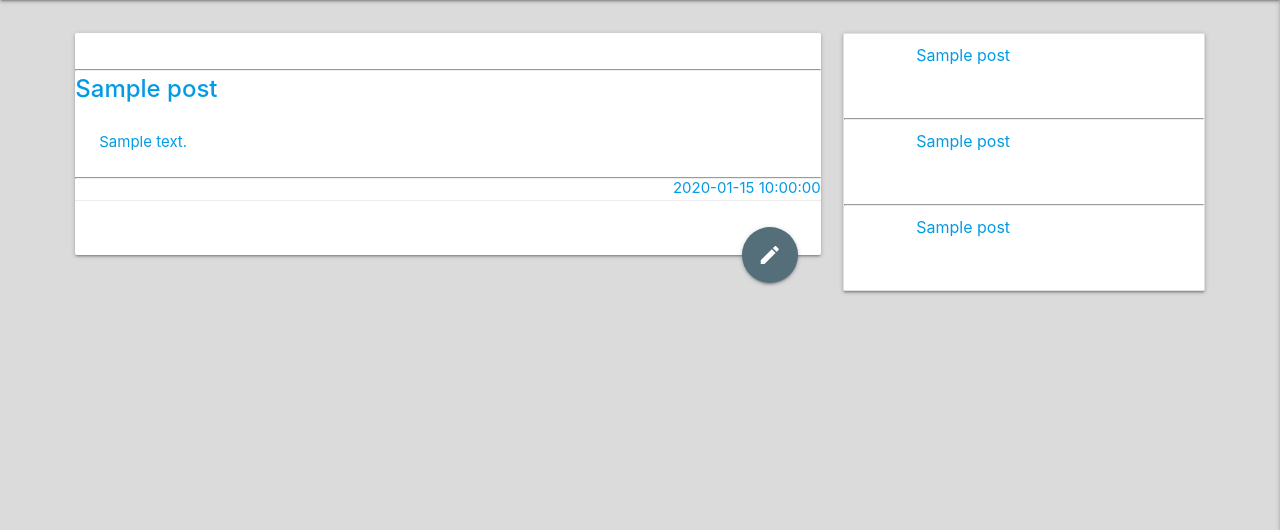
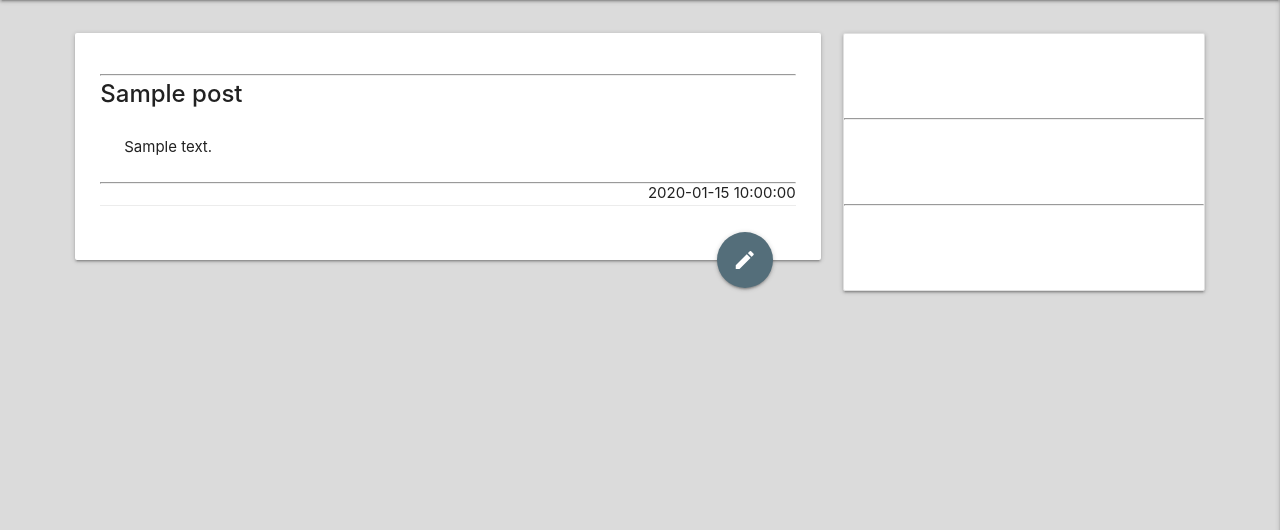
Before and after one commit to Kpokc/bouquet, a Flask app: page / in a window 1280 px wide. Shown: the part 64-594 px from the top of the page. Run offline with Flask 2, Linux system fonts and the light colour scheme; the visitor is signed in with stand-in values (Sample User, id 1); a database or web service that is not in the repository returns one stand-in record (values such as "Sample title"); some libraries are stand-ins or nearby versions.

Commit message:
Main page - large screen styling

```diff
--- a/app.py
+++ b/app.py
@@ -102,6 +102,13 @@ def read_post(post_id):
     likes = list(mongo.db.likes.find())
     comments = list(mongo.db.comments.find())
 
+    for comment in comments:
+        # (nl to br) replace new line with page break
+        comment["comment"] = comment["comment"].replace('\n', '<br />')
+        # \t to tab (8 spaces)
+        tab = "&nbsp;" * 8
+        comment["comment"] = comment["comment"].replace('\t', tab)
+
     most_liked_post = []
     i = 0
     for post in posts:
@@ -148,7 +155,6 @@ def read_post(post_id):
 
     categories = list(mongo.db.categories.find())
     users = list(mongo.db.user.find())
-    comments = list(mongo.db.comments.find())
     dislikes = list(mongo.db.dislikes.find())
     pinned = list(mongo.db.pinned.find())
     return render_template("read_post.html", posts=posts, post_to_read=post_to_read, categories=categories, users=users, comments=comments, likes=likes, dislikes=dislikes, pinned=pinned,
@@ -489,6 +495,7 @@ def edit_comment(comment_id):
         old_comment = mongo.db.comments.find_one(
             {"_id": ObjectId(comment_id) }
         )
+
         comment = ({
             "user_id": str(user_id["_id"]),
             "post_id": old_comment["post_id"],
--- a/static/css/style.css
+++ b/static/css/style.css
@@ -7,6 +7,10 @@
 
 body {
   background-color: rgba(167, 167, 167, 0.4);
+}
+
+a {
+  color: inherit;
 }
 
 .top-main-menu {
@@ -53,8 +57,49 @@ nav ul li {
   word-break: break-word;
 }
 
+.card.horizontal {
+  margin-bottom: 40px;
+}
+
+.card.horizontal .card-image {
+  max-width: 80%;
+  padding-left: 25px;
+  padding-top: 10px;
+}
+
+.card-img {
+  width: 100px;
+}
+
+.card.horizontal .card-stacked {
+  padding-top: 5px;
+  padding-right: 25px;
+}
+
+.active-btn {
+  background-color: #1a73e8 !important;
+}
+
+.not-pinned {
+  -webkit-transform: rotate(45deg);
+          transform: rotate(45deg);
+}
+
 .dislike-hand {
   -webkit-transform: rotateY(180deg);
           transform: rotateY(180deg);
 }
+
+.collection .collection-item.avatar {
+  padding-left: 20px;
+}
+
+.padding-removed {
+  padding-bottom: none !important;
+}
+
+.recomended-title p {
+  padding-top: 5px;
+  padding-left: 10px;
+}
 /*# sourceMappingURL=style.css.map */
--- a/static/css/style.scss
+++ b/static/css/style.scss
@@ -6,6 +6,10 @@
 
 body {
     background-color: rgba(167, 167, 167, 0.4);
+}
+
+a {
+    color: inherit;
 }
 
 // Top Menu to Center *
@@ -51,11 +55,56 @@ nav ul li {
     color: #37474f;
 }
 
+// Post push down
 .card, .horizontal, .hoverable {
     word-break: break-word;
+}
+
+.card.horizontal {
+    margin-bottom: 40px;
+}
+
+// Category image
+.card.horizontal .card-image {
+    max-width: 80%;
+    padding-left: 25px;
+    padding-top: 10px;
+}
+
+.card-img {
+    width: 100px;
+}
+
+.card.horizontal .card-stacked {
+    padding-top: 5px;
+    padding-right: 25px;
+}
+
+// if post or comment liked / disliked / pinned
+.active-btn {
+    background-color: #1a73e8 !important;
+}
+
+// Pinned button
+.not-pinned {
+    transform: rotate(45deg);
 }
 
 // Dislike hand rotate
 .dislike-hand {
     transform: rotateY(180deg);
 }
+
+// Aside section - three posts
+.collection .collection-item.avatar {
+    padding-left: 20px;
+}
+
+.padding-removed {
+    padding-bottom: none !important;
+}
+
+.recomended-title p {
+    padding-top: 5px;
+    padding-left: 10px;
+}
--- a/templates/aside.html
+++ b/templates/aside.html
@@ -6,19 +6,37 @@
                 {% if post._id|string == most_liked %}
                     <a href="{{ url_for('read_post', post_id=post._id) }}" class="{{post._id|string}}">
                         <li class="collection-item avatar hoverable">
+                            <div class="row" style="margin-bottom: 0px;">
                                 {% for category in categories %}
                                     {% if post.category == category._id|string %}
+                                        <div class="col l3 m3 s3">
                                             <img src="{{ category.img_src }}" alt="{{ category.title }}"/>
-                                {% endif %}
-                            {% endfor %}
+                                        </div>
+                                        <div class="recomended-title">
+                                            <div class="col l9 m9 s9">
+                                                <p>
+                                                    <span class="title" style="text-transform: uppercase;"><small>{{ category.title }}</small></span>
+                                                <p>
+                                            </div>
+                                            <div class="col l9 m9 s9">
+                                                <p>
                                                     <span class="title">{{ post.title }}</span>
+                                                </p>
+                                            </div>
+                                            <div class="col l9 m9 s9">
                                                 {% for user in users %}
                                                     {% if user._id|string == post.user_id %}
-                                    <p>{{ user.username }}
-                                        {{ post.date }}
+                                                        <p>
+                                                            {{ user.username }} {{ post.date }}
                                                         </p>
                                                     {% endif %}
                                                 {% endfor %}
+                                            </div>
+                                        </div>
+                                    {% endif %}
+                                {% endfor %}
+
+                            </div>
                         </li>
                     </a>
                 {% endif %}
@@ -29,19 +47,36 @@
                 {% if post._id|string == most_commented %}
                     <a href="{{ url_for('read_post', post_id=post._id) }}" class="{{post._id|string}}">
                         <li class="collection-item avatar hoverable">
+                            <div class="row" style="margin-bottom: 0px;">
                                 {% for category in categories %}
                                     {% if post.category == category._id|string %}
+                                        <div class="col l3 m3 s3">
                                             <img src="{{ category.img_src }}" alt="{{ category.title }}"/>
-                                {% endif %}
-                            {% endfor %}
+                                        </div>
+                                        <div class="recomended-title">
+                                            <div class="col l9 m9 s9">
+                                                <p>
+                                                    <span class="title" style="text-transform: uppercase;"><small>{{ category.title }}</small></span>
+                                                </p>
+                                            </div>
+                                            <div class="col l9 m9 s9">
+                                                <p>
                                                     <span class="title">{{ post.title }}</span>
+                                                </p>
+                                            </div>
+                                            <div class="col l9 m9 s9">
                                                 {% for user in users %}
                                                     {% if user._id|string == post.user_id %}
-                                    <p>{{ user.username }}
-                                        {{ post.date }}
+                                                        <p>
+                                                            {{ user.username }} {{ post.date }}
                                                         </p>
                                                     {% endif %}
                                                 {% endfor %}
+                                            </div>
+                                        </div>
+                                    {% endif %}
+                                {% endfor %}
+                            </div>
                         </li>
                     </a>
                 {% endif %}
@@ -52,19 +87,36 @@
                 {% if post._id|string == random_post %}
                     <a href="{{ url_for('read_post', post_id=post._id) }}" class="{{post._id|string}}">
                         <li class="collection-item avatar hoverable">
+                            <div class="row" style="margin-bottom: 0px;">
                                 {% for category in categories %}
                                     {% if post.category == category._id|string %}
+                                        <div class="col l3 m3 s3">
                                             <img src="{{ category.img_src }}" alt="{{ category.title }}"/>
-                                {% endif %}
-                            {% endfor %}
+                                        </div>
+                                        <div class="recomended-title">
+                                            <div class="col l9 m9 s9">
+                                                <p>
+                                                    <span class="title" style="text-transform: uppercase;"><small>{{ category.title }}</small></span>
+                                                </p>
+                                            </div>
+                                            <div class="col l9 m9 s9">
+                                                <p>
                                                     <span class="title">{{ post.title }}</span>
+                                                </p>
+                                            </div>
+                                            <div class="col l9 m9 s9">
                                                 {% for user in users %}
                                                     {% if user._id|string == post.user_id %}
-                                    <p>{{ user.username }}
-                                        {{ post.date }}
+                                                        <p>
+                                                        {{ user.username }} {{ post.date }}
                                                         </p>
                                                     {% endif %}
                                                 {% endfor %}
+                                            </div>
+                                        </div>
+                                    {% endif %}
+                                {% endfor %}
+                            </div>
                         </li>
                     </a>
                 {% endif %}
--- a/templates/cards.html
+++ b/templates/cards.html
@@ -13,7 +13,7 @@
 
                 {% for category in categories %}
                     {% if post.category == category._id|string %}
-                        <img src="{{ category.img_src }}" alt="{{ category.title }}"/>
+                        <img src="{{ category.img_src }}" alt="{{ category.title }}" class="card-img"/>
                     {% endif %}
                 {% endfor %}
 
@@ -49,9 +49,9 @@
                         {% if user._id|string == post.user_id %}
                             {% if user.username == session.user %}
                                 <!-- Edit Post -->
-                                <a href="{{ url_for('edit_post', post_id=post._id) }}" class="waves-effect waves-light btn-small blue-grey darken-1">Edit Post</a>
+                                <a href="{{ url_for('edit_post', post_id=post._id) }}" class="top-menu waves-effect waves-light btn-small blue-grey darken-1">Edit Post</a>
                                 <!-- Delete Post Modal -->
-                                <a class="waves-effect waves-light btn-small blue-grey darken-1 modal-trigger" href="#modal1">Delete Post</a>
+                                <a class="top-menu waves-effect waves-light btn-small blue-grey darken-1 modal-trigger" href="#modal1">Delete Post</a>
                                 <div id="modal1" class="modal">
                                     <div class="modal-content">
                                     <h5>Delete Post?</h5>
@@ -68,7 +68,7 @@
 
                     <!-- red action button -->
                     <div class="fixed-action-btn">
-                        <a class="btn-floating btn-large waves-effect waves-light btn blue-grey darken-1">
+                        <a class="top-menu btn-floating btn-large waves-effect waves-light btn blue-grey darken-1">
                             <i class="large material-icons">mode_edit</i>
                         </a>
                         <ul>
@@ -82,15 +82,15 @@
                                     <!-- sned request to check if user had pinned this post  -->
                                     {% if liked | check_like == "ok" %}
                                         <!-- Like -->
-                                        <li><a href="{{ url_for('like', post_id=post._id ) }}" class="btn-floating waves-effect waves-light btn red darken-1"><i class="far fa-thumbs-up like-hand"></i></a></li>
+                                        <li><a href="{{ url_for('like', post_id=post._id ) }}" class="active-btn btn-floating waves-effect waves-light btn"><i class="far fa-thumbs-up like-hand"></i></a></li>
                                     {% else %}
                                        <!-- Like -->
-                                        <li><a href="{{ url_for('like', post_id=post._id ) }}" class="btn-floating waves-effect waves-light btn blue-grey darken-1"><i class="far fa-thumbs-up like-hand"></i></a></li>
+                                        <li><a href="{{ url_for('like', post_id=post._id ) }}" class="top-menu btn-floating waves-effect waves-light btn blue-grey darken-1"><i class="far fa-thumbs-up like-hand"></i></a></li>
                                     {% endif%}
 
                                 {% else %}
                                     <!-- Like -->
-                                    <li><a href="{{ url_for('like', post_id=post._id ) }}" class="btn-floating waves-effect waves-light btn blue-grey darken-1"><i class="far fa-thumbs-up like-hand"></i></a></li>
+                                    <li><a href="{{ url_for('like', post_id=post._id ) }}" class="top-menu btn-floating waves-effect waves-light btn blue-grey darken-1"><i class="far fa-thumbs-up like-hand"></i></a></li>
                                 {% endif%}
 
 
@@ -102,15 +102,15 @@
                                     <!-- sned request to check if user had pinned this post  -->
                                     {% if disliked | check_dislike == "ok" %}
                                         <!-- Dislike -->
-                                        <li><a href="{{ url_for('dislike', post_id=post._id) }}" class="btn-floating waves-effect waves-light btn red darken-1"><i class="far fa-thumbs-down dislike-hand"></i></a></li>
+                                        <li><a href="{{ url_for('dislike', post_id=post._id) }}" class="active-btn btn-floating waves-effect waves-light btn"><i class="far fa-thumbs-down dislike-hand"></i></a></li>
                                     {% else %}
                                        <!-- Dislike -->
-                                        <li><a href="{{ url_for('dislike', post_id=post._id) }}" class="btn-floating waves-effect waves-light btn blue-grey darken-1"><i class="far fa-thumbs-down dislike-hand"></i></a></li>
+                                        <li><a href="{{ url_for('dislike', post_id=post._id) }}" class="top-menu btn-floating waves-effect waves-light btn blue-grey darken-1"><i class="far fa-thumbs-down dislike-hand"></i></a></li>
                                     {% endif%}
 
                                 {% else %}
                                     <!-- Dislike -->
-                                    <li><a href="{{ url_for('dislike', post_id=post._id) }}" class="btn-floating waves-effect waves-light btn blue-grey darken-1"><i class="far fa-thumbs-down dislike-hand"></i></a></li>
+                                    <li><a href="{{ url_for('dislike', post_id=post._id) }}" class="top-menu btn-floating waves-effect waves-light btn blue-grey darken-1"><i class="far fa-thumbs-down dislike-hand"></i></a></li>
                                 {% endif%}
 
 
@@ -122,22 +122,22 @@
                                     <!-- sned request to check if user had pinned this post  -->
                                     {% if pinpost | check_pin == "ok" %}
                                         <!-- Pin/Unpin -->
-                                    <li><a href="{{ url_for('pinned',post_id=post._id) }}" class="btn-floating waves-effect waves-light btn red darken-1"><i class="fas fa-thumbtack"></i></a></li>
+                                    <li><a href="{{ url_for('pinned',post_id=post._id) }}" class="active-btn btn-floating waves-effect waves-light btn"><i class="fas fa-thumbtack"></i></a></li>
                                     {% else %}
                                         <!-- Pin/Unpin -->
-                                        <li><a href="{{ url_for('pinned',post_id=post._id) }}" class="btn-floating waves-effect waves-light btn blue-grey darken-1"><i class="fas fa-thumbtack"></i></a></li>
+                                        <li><a href="{{ url_for('pinned',post_id=post._id) }}" class="top-menu btn-floating waves-effect waves-light btn blue-grey darken-1"><i class="not-pinned fas fa-thumbtack"></i></a></li>
                                     {% endif%}
 
                                 {% else %}
                                         <!-- Pin/Unpin -->
-                                        <li><a href="{{ url_for('pinned',post_id=post._id) }}" class="btn-floating waves-effect waves-light btn blue-grey darken-1"><i class="fas fa-thumbtack"></i></a></li>
+                                        <li><a href="{{ url_for('pinned',post_id=post._id) }}" class="top-menu btn-floating waves-effect waves-light btn blue-grey darken-1"><i class="not-pinned fas fa-thumbtack"></i></a></li>
                                 {% endif%}
 
 
                             {% endif %}
 
 
-                            <li><a class="btn-floating waves-effect waves-light btn blue-grey darken-1"><i class="far fa-copy"></i></a></li>
+                            <li><a class="top-menu btn-floating waves-effect waves-light btn blue-grey darken-1"><i class="far fa-copy"></i></a></li>
 
                         </ul>
                     </div>
--- a/templates/read_post.html
+++ b/templates/read_post.html
@@ -157,7 +157,7 @@
                     {% endfor %}
                         <hr>
                     <div class="card-content">
-                        <p>{{ comment.comment}}</p>
+                        <p id="text-to-read">{{ comment.comment}}</p>
                     </div>
                     <hr>
                     <div class="card-action">
```
Also changed, not shown: 1 other file. Lines whose indentation alone changed are shown as unchanged.
